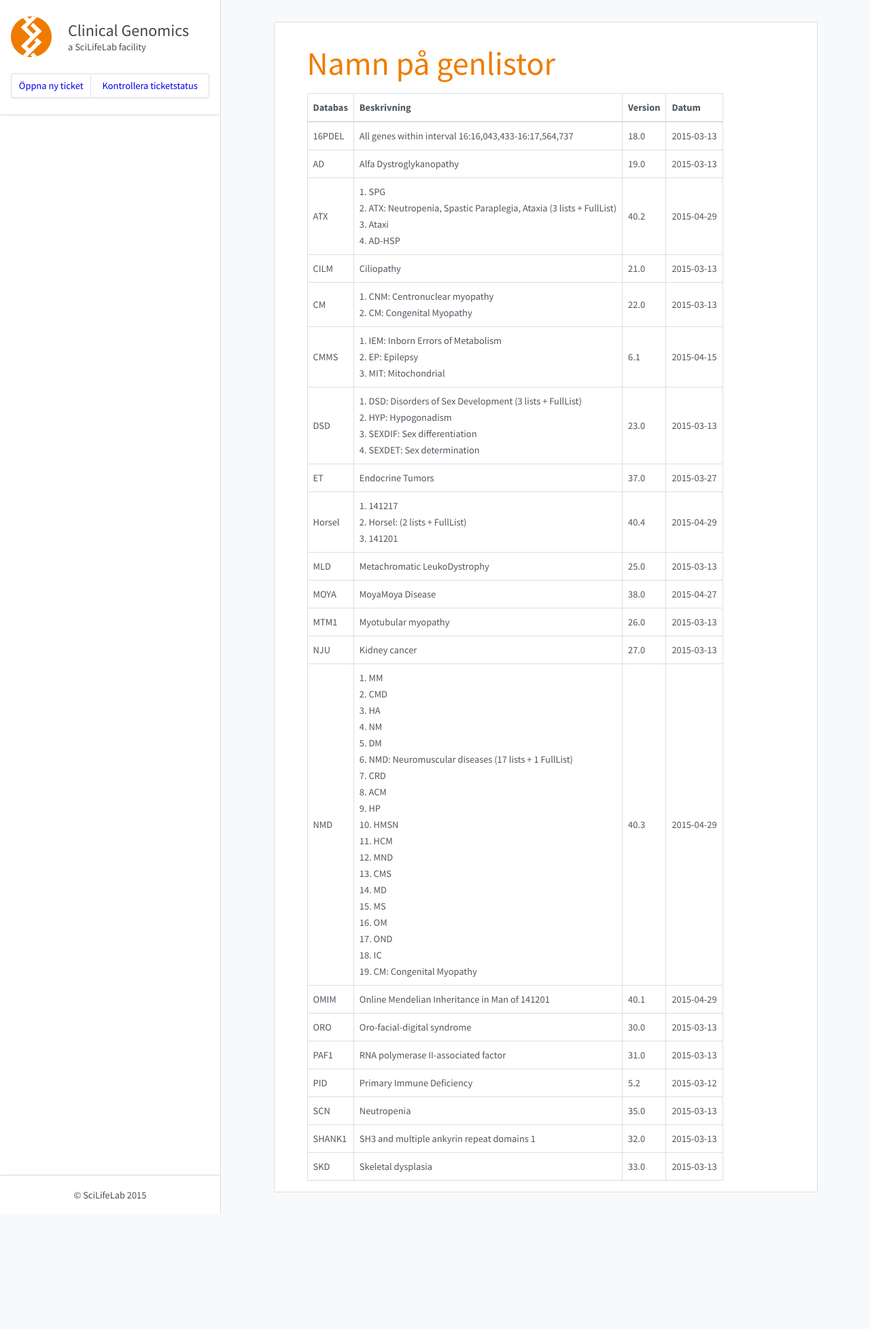
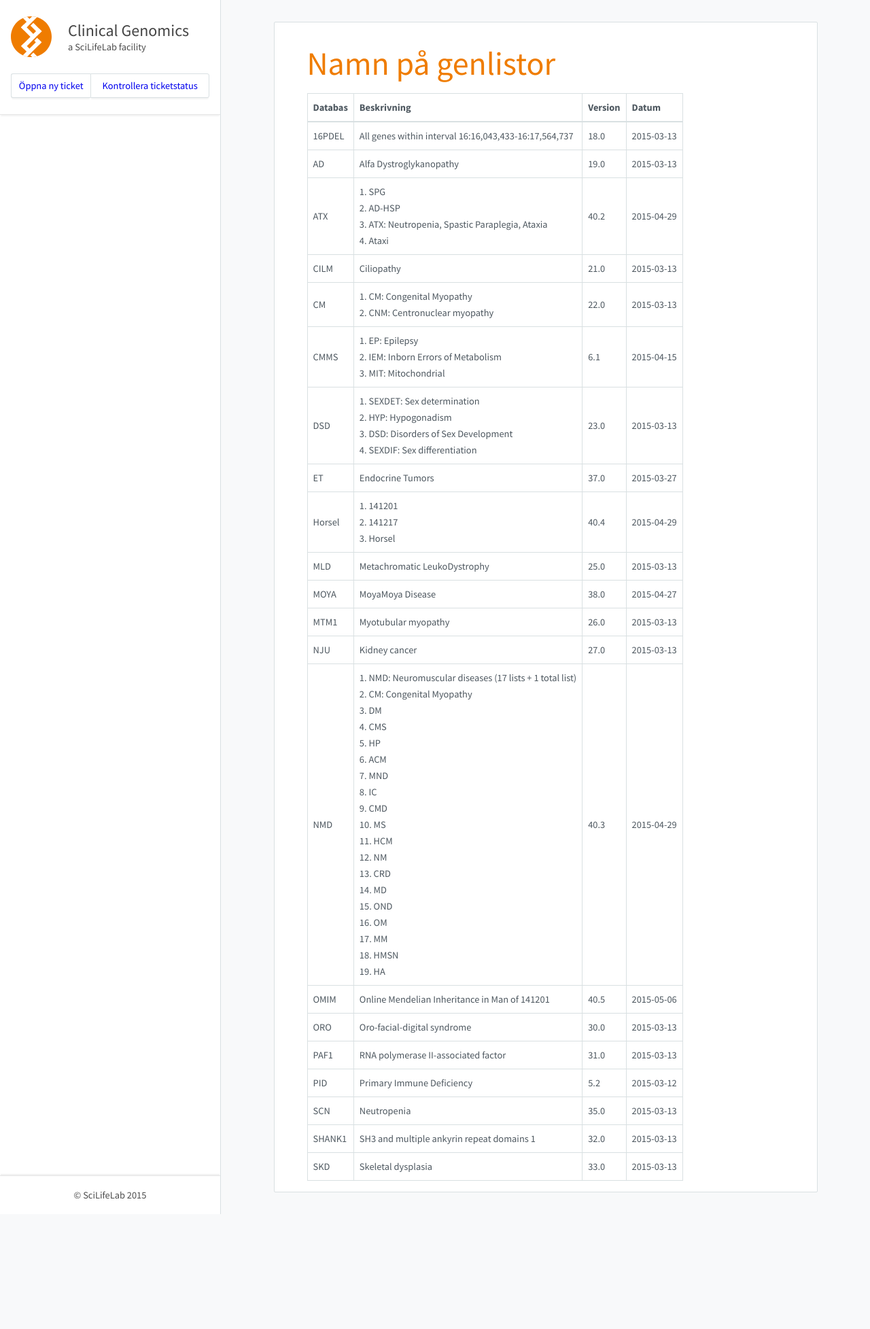
Before and after one commit to Clinical-Genomics/clinical-genomics.github.io, a Jekyll site: the page built from _pages/namnpagenlistor.md, in a window 1280 px wide. Shown: the whole page at 68% size. Built offline with Jekyll 4.4.1, drawn with Linux system fonts in a browser that asks for light colours; nearby versions of some CDN libraries.

Commit message:
Update to cust002-OMIM.txt

```diff
--- a/_pages/namnpagenlistor.md
+++ b/_pages/namnpagenlistor.md
@@ -10,19 +10,19 @@
 |---|---|---|---|
 |16PDEL|All genes within interval 16:16,043,433-16:17,564,737|18.0|2015-03-13|
 |AD|Alfa Dystroglykanopathy|19.0|2015-03-13|
-|ATX|1. SPG<br />2. ATX: Neutropenia, Spastic Paraplegia, Ataxia (3 lists + FullList)<br />3. Ataxi<br />4. AD-HSP<br />|40.2|2015-04-29|
+|ATX|1. SPG<br />2. AD-HSP<br />3. ATX: Neutropenia, Spastic Paraplegia, Ataxia<br />4. Ataxi<br />|40.2|2015-04-29|
 |CILM|Ciliopathy|21.0|2015-03-13|
-|CM|1. CNM: Centronuclear myopathy<br />2. CM: Congenital Myopathy<br />|22.0|2015-03-13|
-|CMMS|1. IEM: Inborn Errors of Metabolism<br />2. EP: Epilepsy<br />3. MIT: Mitochondrial<br />|6.1|2015-04-15|
-|DSD|1. DSD: Disorders of Sex Development (3 lists + FullList)<br />2. HYP: Hypogonadism<br />3. SEXDIF: Sex differentiation<br />4. SEXDET: Sex determination<br />|23.0|2015-03-13|
+|CM|1. CM: Congenital Myopathy<br />2. CNM: Centronuclear myopathy<br />|22.0|2015-03-13|
+|CMMS|1. EP: Epilepsy<br />2. IEM: Inborn Errors of Metabolism<br />3. MIT: Mitochondrial<br />|6.1|2015-04-15|
+|DSD|1. SEXDET: Sex determination<br />2. HYP: Hypogonadism<br />3. DSD: Disorders of Sex Development<br />4. SEXDIF: Sex differentiation<br />|23.0|2015-03-13|
 |ET|Endocrine Tumors|37.0|2015-03-27|
-|Horsel|1. 141217<br />2. Horsel: (2 lists + FullList)<br />3. 141201<br />|40.4|2015-04-29|
+|Horsel|1. 141201<br />2. 141217<br />3. Horsel<br />|40.4|2015-04-29|
 |MLD|Metachromatic LeukoDystrophy|25.0|2015-03-13|
 |MOYA|MoyaMoya Disease|38.0|2015-04-27|
 |MTM1|Myotubular myopathy|26.0|2015-03-13|
 |NJU|Kidney cancer|27.0|2015-03-13|
-|NMD|1. MM<br />2. CMD<br />3. HA<br />4. NM<br />5. DM<br />6. NMD: Neuromuscular diseases (17 lists + 1 FullList)<br />7. CRD<br />8. ACM<br />9. HP<br />10. HMSN<br />11. HCM<br />12. MND<br />13. CMS<br />14. MD<br />15. MS<br />16. OM<br />17. OND<br />18. IC<br />19. CM: Congenital Myopathy<br />|40.3|2015-04-29|
-|OMIM|Online Mendelian Inheritance in Man of 141201|40.1|2015-04-29|
+|NMD|1. NMD: Neuromuscular diseases (17 lists + 1 total list)<br />2. CM: Congenital Myopathy<br />3. DM<br />4. CMS<br />5. HP<br />6. ACM<br />7. MND<br />8. IC<br />9. CMD<br />10. MS<br />11. HCM<br />12. NM<br />13. CRD<br />14. MD<br />15. OND<br />16. OM<br />17. MM<br />18. HMSN<br />19. HA<br />|40.3|2015-04-29|
+|OMIM|Online Mendelian Inheritance in Man of 141201|40.5|2015-05-06|
 |ORO|Oro-facial-digital syndrome|30.0|2015-03-13|
 |PAF1|RNA polymerase II-associated factor|31.0|2015-03-13|
 |PID|Primary Immune Deficiency|5.2|2015-03-12|
```
